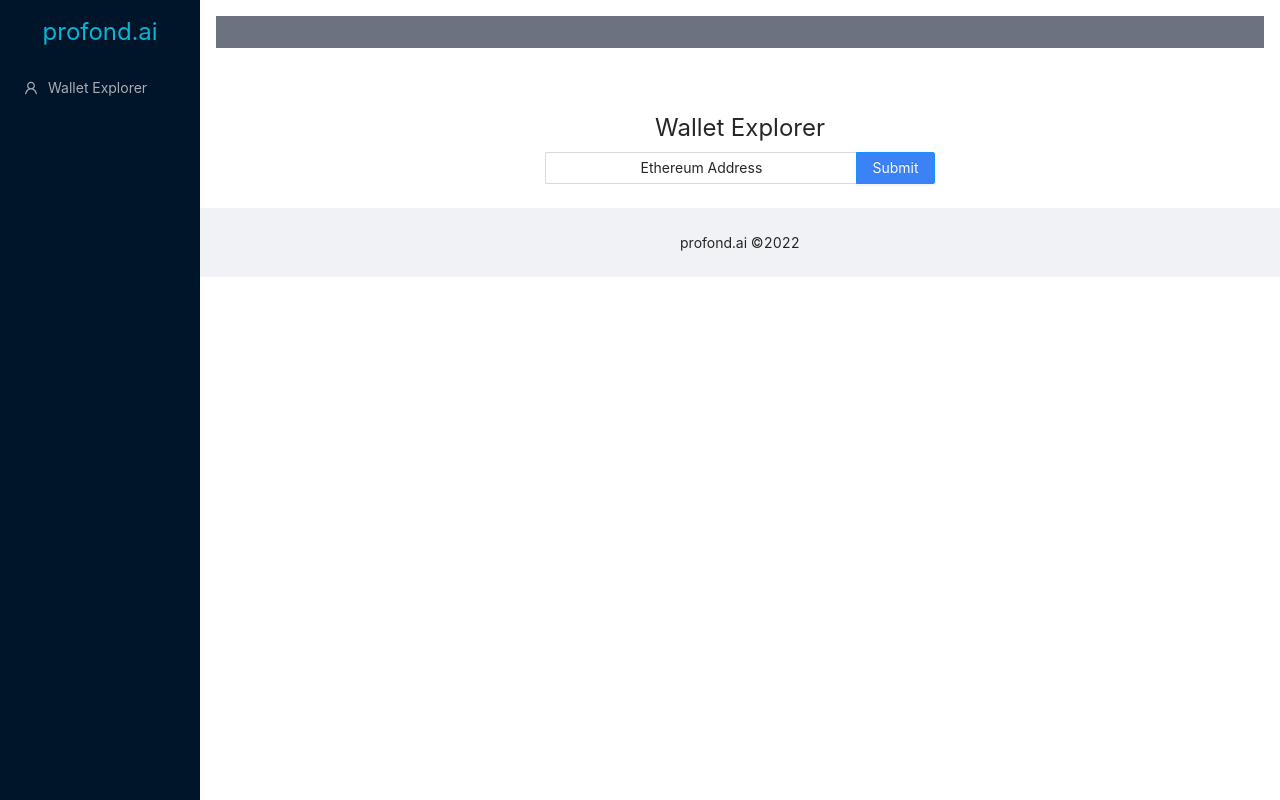
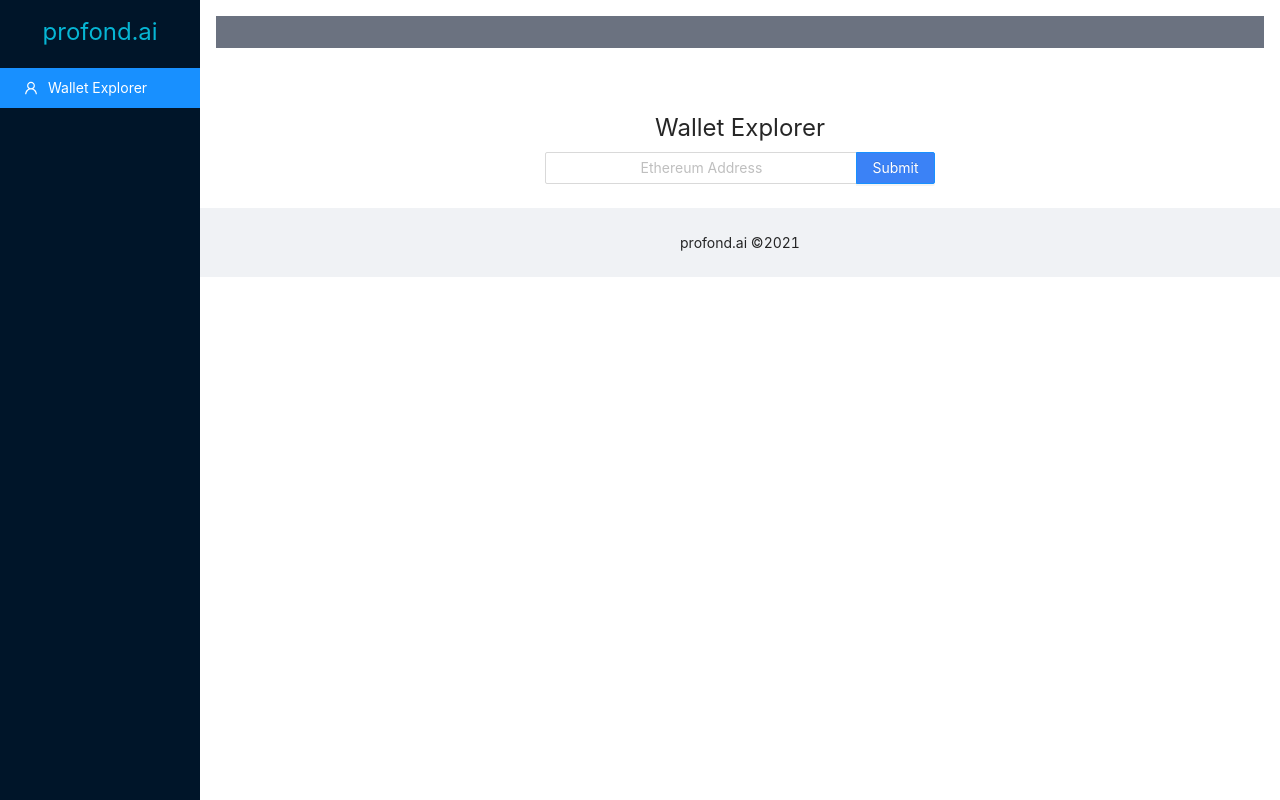
Before and after one commit to emarai/profond-dashboard, a React (Create React App) app: page / in a window 1280 px wide. Built offline with nearby package versions, Linux system fonts and the light colour scheme.

Commit message:
feat: app slicing

```diff
--- a/package.json
+++ b/package.json
@@ -13,6 +13,7 @@
     "@types/react-dom": "^18.0.0",
     "antd": "^4.23.6",
     "autoprefixer": "^10.4.12",
+    "blockcypher-ts": "https://github.com/vkonst/blockcypher-ts",
     "postcss": "^8.4.18",
     "react": "^18.2.0",
     "react-dom": "^18.2.0",
--- a/src/App.tsx
+++ b/src/App.tsx
@@ -1,72 +1,28 @@
-import {
-  AppstoreOutlined,
-  BarChartOutlined,
-  CloudOutlined,
-  ShopOutlined,
-  TeamOutlined,
-  UploadOutlined,
-  UserOutlined,
-  VideoCameraOutlined,
-} from '@ant-design/icons';
-import type { MenuProps } from 'antd';
-import { Button, Input, Layout, Menu } from 'antd';
-import React from 'react';
-
-const { Header, Content, Footer, Sider } = Layout;
-
-// const items: MenuProps['items'] = [
-//   UserOutlined,
-//   VideoCameraOutlined,
-//   UploadOutlined,
-//   BarChartOutlined,
-//   CloudOutlined,
-//   AppstoreOutlined,
-//   TeamOutlined,
-//   ShopOutlined,
-// ].map((icon, index) => ({
-//   key: String(index + 1),
-//   icon: React.createElement(icon),
-//   label: `nav ${index + 1}`,
-// }));
-
-const items: MenuProps['items'] = [
-  {
-    key: "1",
-    icon: React.createElement(UserOutlined),
-    label: 'Wallet Explorer'
-  }
-];
+import { Layout } from 'antd';
+import { useState } from 'react';
+import HomePageFooter from './components/HomePageFooter';
+import HomePageSider from './components/HomePageSider';
+import WalletExplorer from './components/WalletExplorer';
+import WalletExplorerDashboard from './components/WalletExplorerDashboard';
+const { Header } = Layout;
 
 const App = () => {
+  const [selected, setSelected] = useState("WalletExplorer");
+  const [walletExplorerAddress, setWalletExplorerAddress] = useState('');
+
+  const setMenuAndAddress = (selectedMenu: string, address: string) => {
+    setSelected(selectedMenu);
+    setWalletExplorerAddress(address);
+  }
+
   return (
     <Layout hasSider>
-      <Sider
-        style={{
-          overflow: 'auto',
-          height: '100vh',
-          position: 'fixed',
-          left: 0,
-          top: 0,
-          bottom: 0,
-        }}
-      >
-        <div className="h-8 m-4 text-cyan-500 text-bold text-2xl text-center" >profond.ai</div>
-        <Menu theme="dark" mode="inline" defaultSelectedKeys={['4']} items={items} />
-      </Sider>
+      <HomePageSider />
       <Layout className="bg-white" style={{ marginLeft: 200 }}>
         <Header className="h-8 m-4 bg-gray-500" style={{ padding: 0 }} />
-        <Content style={{ margin: '24px 16px 0', overflow: 'initial' }}>
-          <div className="bg-white p-6 h-full text-center">
-            <p className="text-2xl">Wallet Explorer</p>
-            <div className="mt-2 mx-auto max-w-lg">
-              <Input.Group compact>
-                <Input style={{ width: 'calc(100% - 200px)' }} defaultValue="Ethereum Address" />
-                <Button className="bg-blue-500" type="primary">Submit</Button>
-              </Input.Group>
-            </div>
-          </div>
-        </Content>
-        <Footer style={{ textAlign: 'center' }}> profond.ai ©2022 </Footer>
+        {selected === "WalletExplorer" && <WalletExplorer handler={setMenuAndAddress} /> }
+        {selected === "WalletExplorerDashboard" && <WalletExplorerDashboard address={walletExplorerAddress}/> }
+        <HomePageFooter />
       </Layout>
     </Layout>
   )
--- /dev/null
+++ b/src/components/HomePageFooter.tsx
@@ -0,0 +1,9 @@
+import { Footer } from "antd/lib/layout/layout";
+
+const HomePageFooter = () => {
+    return (
+        <Footer style={{ textAlign: 'center' }}> profond.ai ©2021 </Footer>
+    )
+}
+
+export default HomePageFooter;
--- /dev/null
+++ b/src/components/HomePageSider.tsx
@@ -0,0 +1,34 @@
+import { Menu } from 'antd';
+import { UserOutlined } from '@ant-design/icons';
+import type { MenuProps } from 'antd';
+import React from 'react';
+import Sider from 'antd/lib/layout/Sider';
+
+
+const items: MenuProps['items'] = [
+  {
+    key: "1",
+    icon: React.createElement(UserOutlined),
+    label: 'Wallet Explorer'
+  }
+];
+
+const HomePageSider = () => {
+    return (
+        <Sider
+        style={{
+          overflow: 'auto',
+          height: '100vh',
+          position: 'fixed',
+          left: 0,
+          top: 0,
+          bottom: 0,
+        }}
+      >
+        <div className="h-8 m-4 text-cyan-500 text-bold text-2xl text-center" >profond.ai</div>
+        <Menu theme="dark" mode="inline" defaultSelectedKeys={['1']} items={items} />
+      </Sider>
+    )
+}
+
+export default HomePageSider;
--- /dev/null
+++ b/src/components/WalletExplorer.tsx
@@ -0,0 +1,31 @@
+import { Button, Input } from "antd";
+import { Content } from "antd/lib/layout/layout";
+import React, { useState } from "react";
+
+type WalletExplorerProps = {
+    handler: Function
+}
+
+const WalletExplorer = ({handler}: WalletExplorerProps) => {
+    const [address, setAddress] = useState('');
+
+    const handleAddressChange = (event: React.ChangeEvent<HTMLInputElement>) => {
+        setAddress(event.target.value);
+    }
+
+    return (
+        <Content style={{ margin: '24px 16px 0', overflow: 'initial' }}>
+          <div className="bg-white p-6 h-full text-center">
+            <p className="text-2xl">Wallet Explorer</p>
+            <div className="mt-2 mx-auto max-w-lg">
+              <Input.Group compact>
+                <Input value={address} onChange={handleAddressChange} style={{ width: 'calc(100% - 200px)' }} placeholder="Ethereum Address" />
+                <Button onClick = {() => handler("WalletExplorerDashboard", address)} className="bg-blue-500" type="primary">Submit</Button>
+              </Input.Group>
+            </div>
+          </div>
+        </Content>
+    )
+}
+
+export default WalletExplorer;
--- /dev/null
+++ b/src/components/WalletExplorerDashboard.tsx
@@ -0,0 +1,34 @@
+type WalletExplorerDashboardProps = {
+    address: string
+}
+
+const WalletExplorerDashboard = ({address}: WalletExplorerDashboardProps) => {
+
+    // get account data from blockcypher
+    // https://api.blockcypher.com/v1/eth/main/addrs/0x39D03d8E03E2627fA027149f43d1CAecE1DcB4F2/full
+
+    // List of informations
+    // Account created At
+    // Etherscan Link
+    // Portfolio and each token balances (codefi)
+    // total Transactions -> received, signed, reflexive
+    // Daily number of transactions
+
+    // Transfers
+
+    // Incoming ETH
+    // Outgoing ETH
+    // Incoming Tokens
+    // Outgoing Tokens
+
+
+    // History
+
+    // All events (event!)
+    // All Transactions
+
+    return (<>{address}</>)
+
+}
+
+export default WalletExplorerDashboard;
--- /dev/null
+++ b/src/types/blockcypher.d.ts
@@ -0,0 +1,134 @@
+interface IChainData {
+  name: string;           // ex: "BTC.main"
+  height: number;
+  hash: string;
+  time: string;           // ex.: "2015-06-08T22:57:08.260165627Z",
+  previous_hash: string;
+  peer_count: number;
+  unconfirmed_count: number;
+  high_fee_per_kb: number;
+  medium_fee_per_kb: number;
+  low_fee_per_kb: number;
+  last_fork_height: number;
+  last_fork_hash: string;
+}
+
+interface IWalletData {
+  name: string;
+  addresses: [string];
+  token: string;
+}
+
+interface IWalletList {
+  wallet_names: string[];
+}
+
+interface IBlockData {
+  hash: string;
+  height: number;
+  chain: string;
+  total: number;
+  fees: number;
+  time: string;           // "2014-04-05T07:49:18Z",
+  received_time: string;  // "2014-04-05T07:49:18Z",
+  nonce: number;
+  n_tx: number;
+  prev_block: string;
+  mrkl_root: string;
+  txids: string[];
+  depth: number;
+}
+
+interface ITxInputData {
+  prev_hash: string;
+  output_index: number;
+  script: string;
+  output_value: number;
+  sequence: number;
+  addresses: string[];
+  script_type: string;
+}
+
+interface ITxOutputData {
+  value: number;
+  script: string;
+  spent_by: string;
+  addresses: string[];
+  script_type: string;
+}
+
+interface ITxData {
+  block_hash: string;
+  block_height: number;
+  hash: string;
+  addresses: string[];
+  total: number;
+  fees: number;
+  size: number;
+  confirmed: string;      // ex.: "2014-03-29T01:29:19Z"
+  received: string;       // ex.: "2014-03-29T01:29:19Z"
+  ver: number;
+  lock_time: number;
+  double_spend: boolean;
+  vin_sz: number;
+  vout_sz: number;
+  confirmations: number;
+  inputs: ITxInputData[];
+  outputs: ITxOutputData [];
+}
+
+interface ITxRefData {
+  tx_hash: string;
+  block_height: number;
+  tx_input_n: number;     // 0 or positive integer for input, -1 for output
+  tx_output_n: number;    // 0 or positive integer for output, -1 for input
+  value: number;          // in satoshi
+  ref_balance: number;    // in satoshi
+  confirmations: number;
+  confirmed: string;      // ex.: "2018-02-01T19:40:47Z",
+  double_spend: boolean;
+}
+
+interface IAddressBreifData {
+  address: string;
+  total_received: number; // in satoshi
+  total_sent: number;     // in satoshi
+  balance: number;        // in satoshi
+  unconfirmed_balance: number;
+  final_balance: number;  // includes unconfirmed
+  n_tx: number;
+  unconfirmed_n_tx: number;
+  final_n_tx: number;     // includes unconfirmed
+}
+
+interface IAddressData extends IAddressBreifData {
+  txrefs: ITxRefData[];   // few entries possible for same transaction
+  unconfirmed_txrefs: ITxRefData[];
+}
+
+interface INewAddress {
+  private: string;
+  public: string;
+  address: string;
+  wif?: string;
+}
+
+interface IAddressFullData extends IAddressBreifData {
+  inputs: any[];
+  outputs: any[];
+}
+
+export {
+  IAddressBreifData,
+  IAddressData,
+  IAddressFullData,
+  IBlockData,
+  IChainData,
+  ITxData,
+  ITxInputData,
+  ITxOutputData,
+  ITxRefData,
+  IWalletData,
+  IWalletList,
+  INewAddress
+};
```
Also changed, not shown: 1 other file (tests, documents, lock files or other folders).
